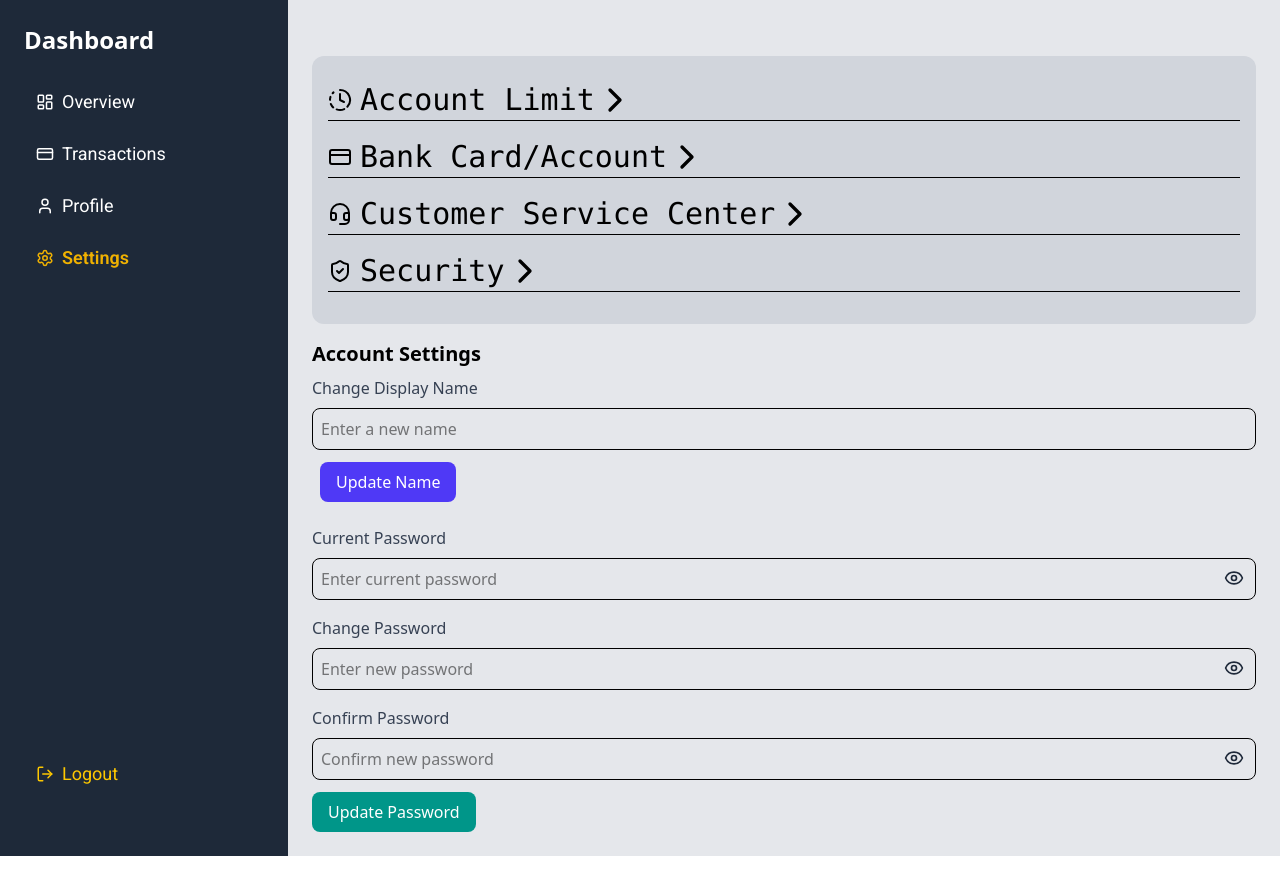
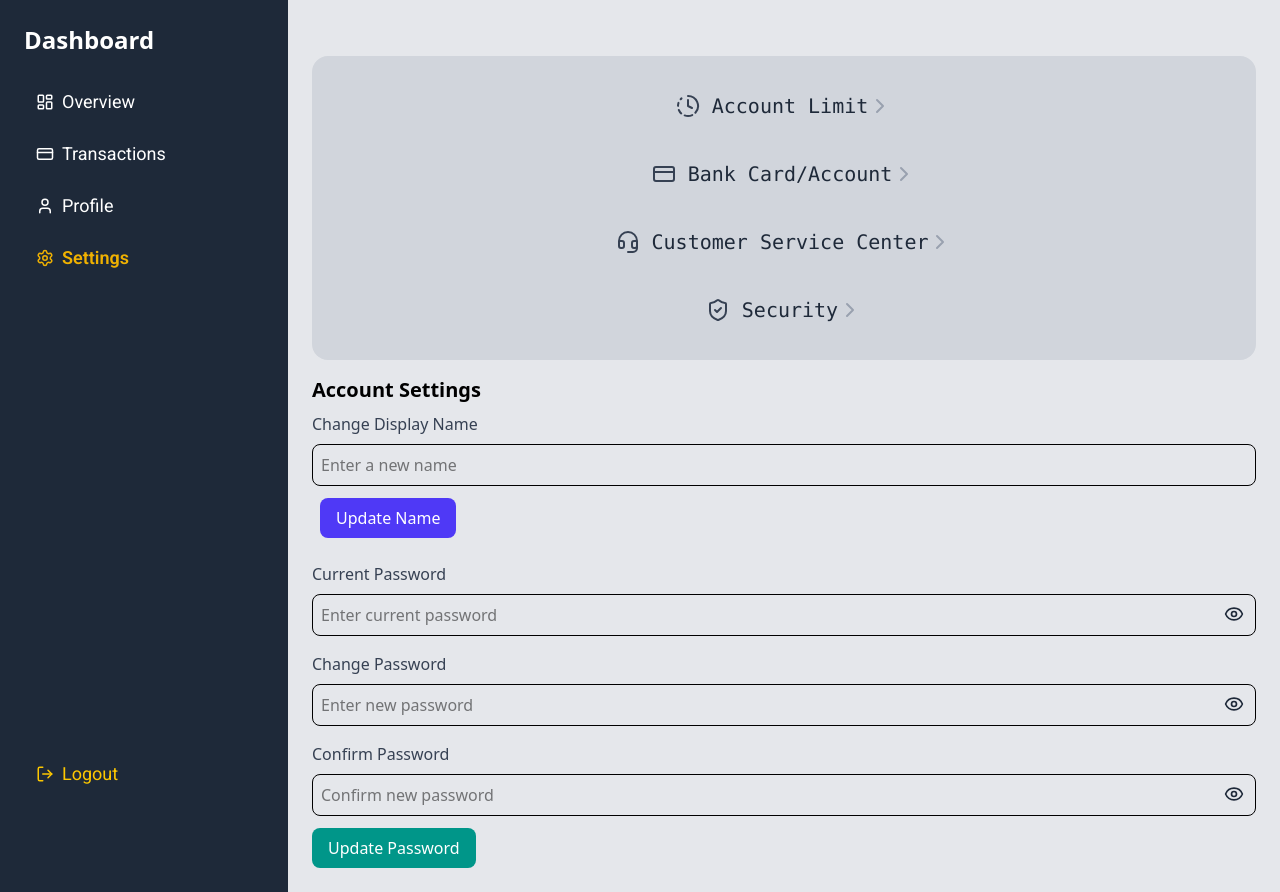
Before and after one commit to onaolapomay/Globalpay, a React (Vite) app: page /dashboard/settings in a window 1280 px wide. Before the commit the page ends 856 px from the top, so only its background shows below. Built offline with nearby package versions, Linux system fonts and the light colour scheme; no server answers; sample sign-in values are in the browser's storage; a web font is replaced by a local one.

Commit message:
your message update

```diff
--- a/src/pages/Dashboard/Settings.jsx
+++ b/src/pages/Dashboard/Settings.jsx
@@ -82,29 +82,37 @@ const Settings = () => {
 
 
         <div className='mt-8  text-left'>
-            <div className=' bg-gray-300 px-4 py-6  rounded-xl'>
-                <div className='flex items-center mb-4 border-b cursor-pointer'>
-                    <ClockFading className='mr-2' />
-                    <button className=' text-3xl font-mono font-extralight'>Account Limit</button>
-                    <ChevronRight className='size-10' ></ChevronRight>
+            <div className=' bg-gray-300 px-4 py-5 space-y-2 rounded-2xl'>
+                <div className='group flex items-center justify-center px-3 py-4 rounded-xl cursor-painter hover:bg-white hover:shadow-sm transition-all duration-200'>
+                    <div className='flex items-center gap-3'>
+                        <ClockFading className='text-gray-700 group-hover:text-indigo-600 transition' />
+                        <span className=' text-lg md:text-xl font-mono font-light text-gray-800'>Account Limit</span>
+                    </div>
+                    <ChevronRight className='size-6 text-gray-400 group-hover:text-indigo-600 transition' ></ChevronRight>
                 </div>
 
-                <div className='flex items-center mb-4 border-b cursor-pointer'>
-                    <CreditCard className='mr-2' />
-                    <button className=' text-3xl font-mono font-extralight'>Bank Card/Account</button>
-                    <ChevronRight className='size-10' ></ChevronRight>
+                <div className='group flex items-center justify-center px-3 py-4 rounded-xl cursor-painter hover:bg-white hover:shadow-sm transition-all duration-200'>
+                    <div className='flex items-center gap-3'>
+                        <CreditCard className='text-gray-700 group-hover:text-indigo-600 transition' />
+                        <span className=' text-lg md:text-xl font-mono font-light text-gray-800'>Bank Card/Account</span>
+                    </div>
+                    <ChevronRight className='size-6 text-gray-400 group-hover:text-indigo-600 transition' ></ChevronRight>
                 </div>
 
-                <div className='flex items-center mb-4 border-b cursor-pointer'>
-                    <Headset className='mr-2' />
-                    <button className=' text-3xl font-mono font-extralight'>Customer Service Center</button>
-                    <ChevronRight className='size-10' ></ChevronRight>
+                <div className='group flex items-center justify-center px-3 py-4 rounded-xl cursor-painter hover:bg-white hover:shadow-sm transition-all duration-200'>
+                    <div className='flex items-center gap-3'>
+                        <Headset className='text-gray-700 group-hover:text-indigo-600 transition' />
+                        <span className=' text-lg md:text-xl font-mono font-light text-gray-800'>Customer Service Center</span>
+                    </div>
+                    <ChevronRight className='size-6 text-gray-400 group-hover:text-indigo-600 transition' ></ChevronRight>
                 </div>
 
-                <div className='flex items-center mb-2 border-b cursor-pointer'>
-                    <ShieldCheck className='mr-2' />
-                    <button className=' text-3xl font-mono font-extralight'>Security</button>
-                    <ChevronRight className='size-10' ></ChevronRight>
+                <div className='group flex items-center justify-center px-3 py-4 rounded-xl cursor-painter hover:bg-white hover:shadow-sm transition-all duration-200'>
+                    <div className='flex items-center gap-3'>
+                        <ShieldCheck className='text-gray-700 group-hover:text-indigo-600 transition' />
+                        <span className=' text-lg md:text-xl font-mono font-light text-gray-800'>Security</span>
+                    </div>
+                    <ChevronRight className='size-6 text-gray-400 group-hover:text-indigo-600 transition' ></ChevronRight>
                 </div>
             </div>
 
```
